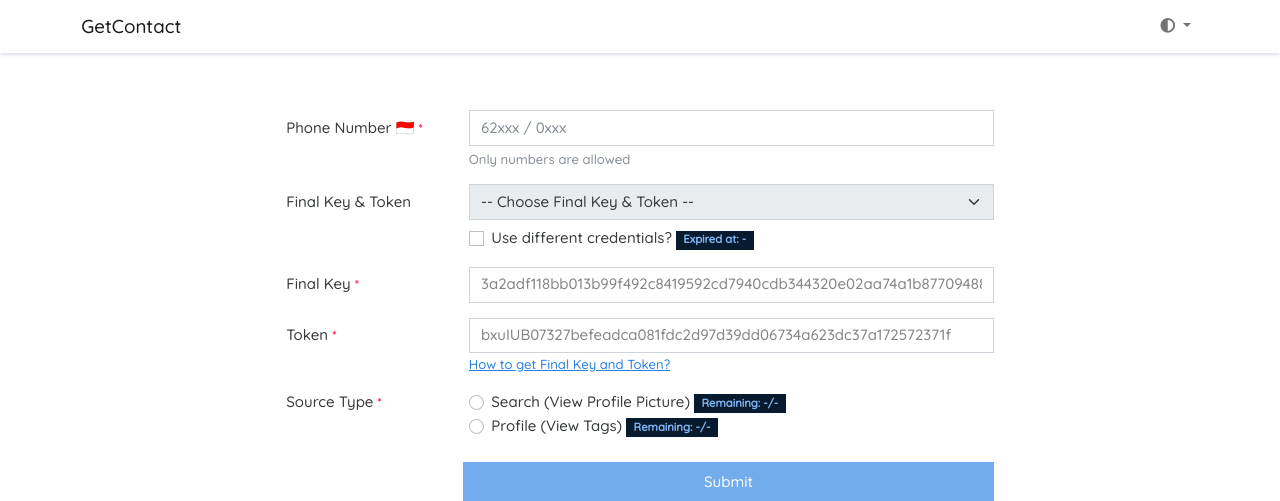
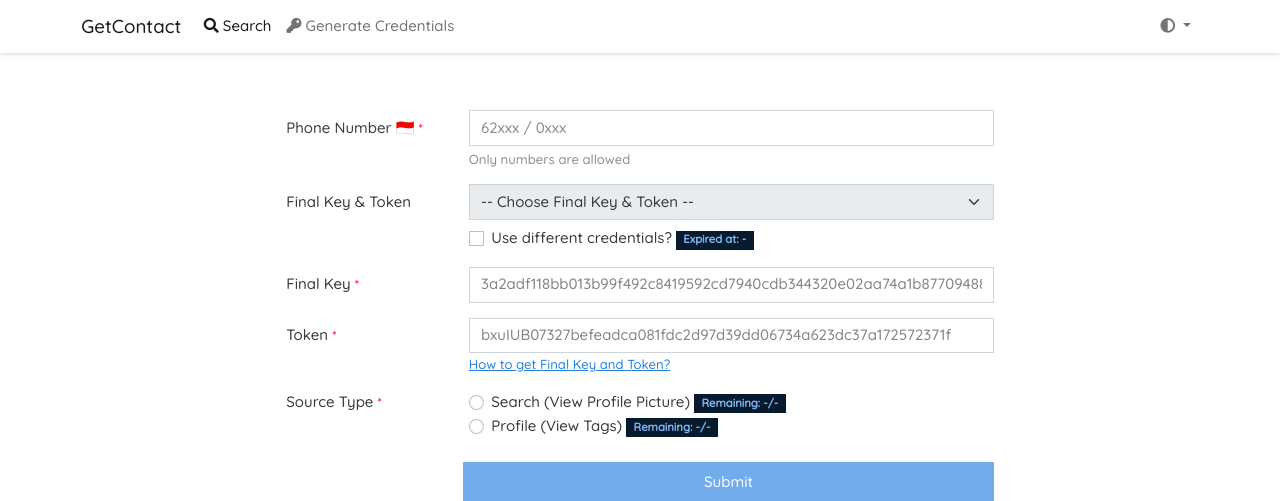
Before and after one commit to naufalist/getcontact-web, a PHP site: page / in a window 1280 px wide. Shown: the top 501 px of the page. Run offline with PHP 8.4, Linux system fonts and the light colour scheme; some libraries are stand-ins or nearby versions.

Commit message:
feat: navigation to auto generate credentials

```diff
--- a/index.php
+++ b/index.php
@@ -259,6 +259,14 @@
         <span class="navbar-toggler-icon"></span>
       </button>
       <div class="collapse navbar-collapse" id="navbarSupportedContent">
+        <ul class="navbar-nav me-auto mb-2 mb-lg-0">
+          <li class="nav-item">
+            <a class="nav-link active" href="javascript:void(0);" tabindex="-1"><i class="fa fa-search"></i> Search</a>
+          </li>
+          <li class="nav-item">
+            <a class="nav-link" href="https://tools.naufalist.com/getcontact/credentials/generate" target="_blank" tabindex="-1"><i class="fa fa-key"></i> Generate Credentials</a>
+          </li>
+        </ul>
         <ul class="navbar-nav ms-md-auto">
           <li class="nav-item dropdown" data-bs-theme="dark">
             <a class="nav-link dropdown-toggle align-items-center" href="#" id="theme-menu" aria-expanded="false"
```
